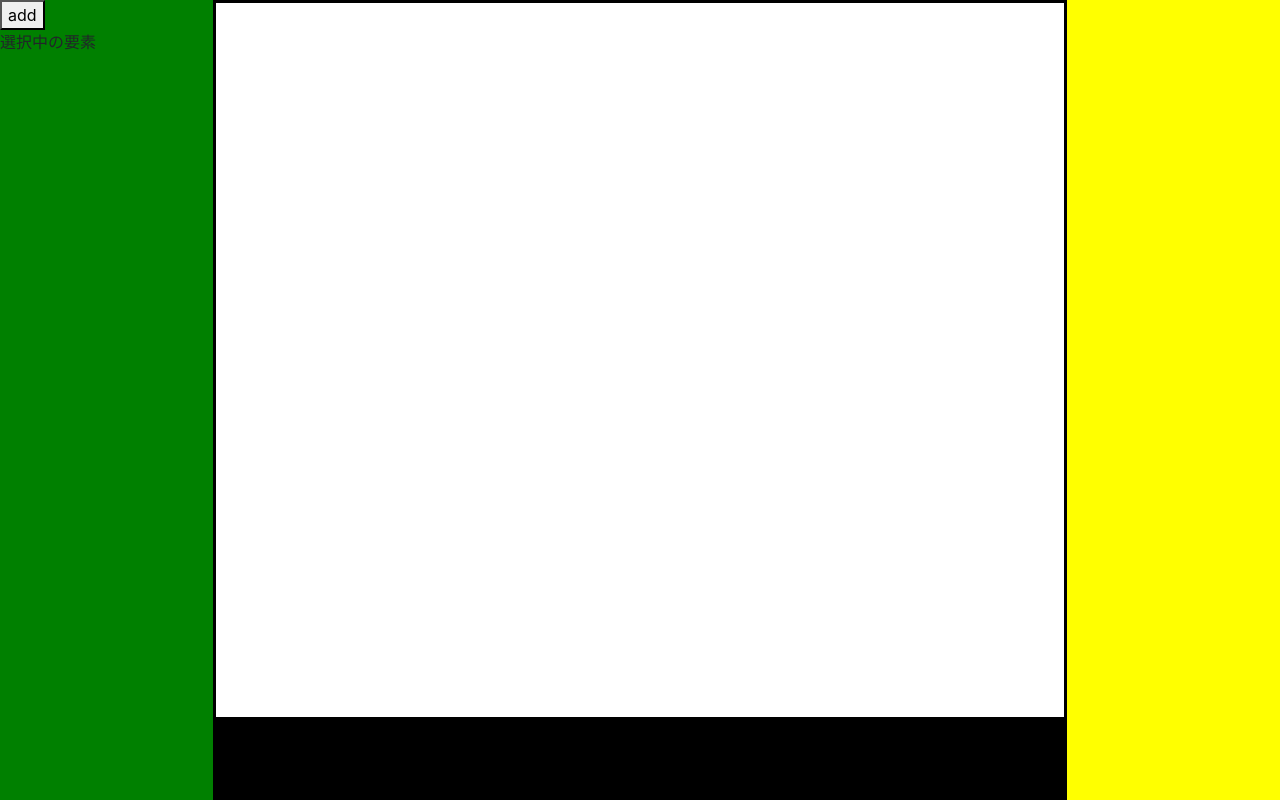
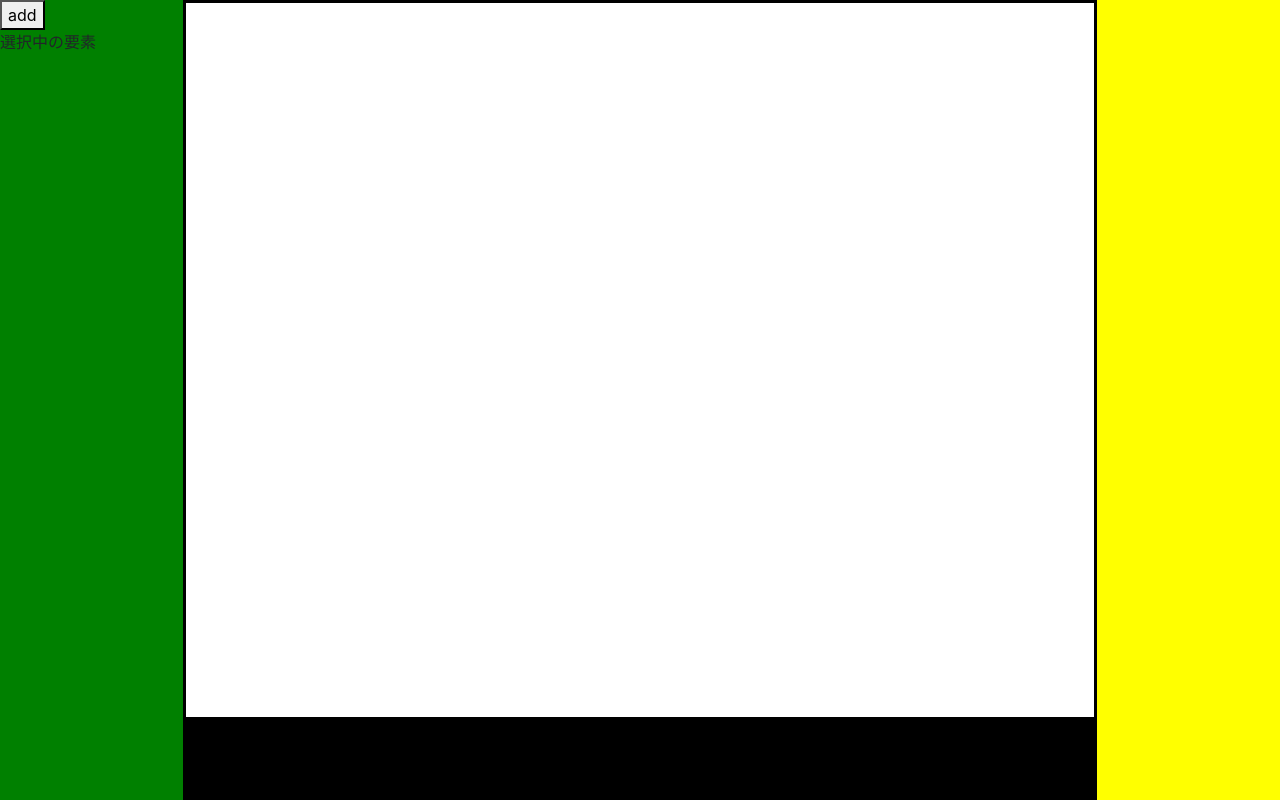
Before and after one commit to keisuke713/grid_layout_generator, a plain HTML site: page index.html in a window 1280 px wide. Drawn offline with nearby package versions, Linux system fonts and the light colour scheme.

Commit message:
update grid-template-column

```diff
--- a/drag_and_drop.js
+++ b/drag_and_drop.js
@@ -79,7 +79,7 @@ function addDivEle(){
         console.log(`top:${top}`);
         console.log(`selectedEle.height:${selectedEle.offsetHeight}`)
         console.log(`left:${left}`);
-        console.log(`width:${selectedEle.offsetWidth}`)
+        console.log(`width:${selectedEle.offsetWidth}`);
     }
 
     updateSelectedEle(config.parentEle);
--- a/style.css
+++ b/style.css
@@ -13,7 +13,7 @@ body {
     width:100%;
     height:100%;
     display:grid;
-    grid-template-columns: 1fr 4fr 1fr;
+    grid-template-columns: 1fr 5fr 1fr;
     grid-template-areas: "test test1 test2";
     background:black;
 }
```
